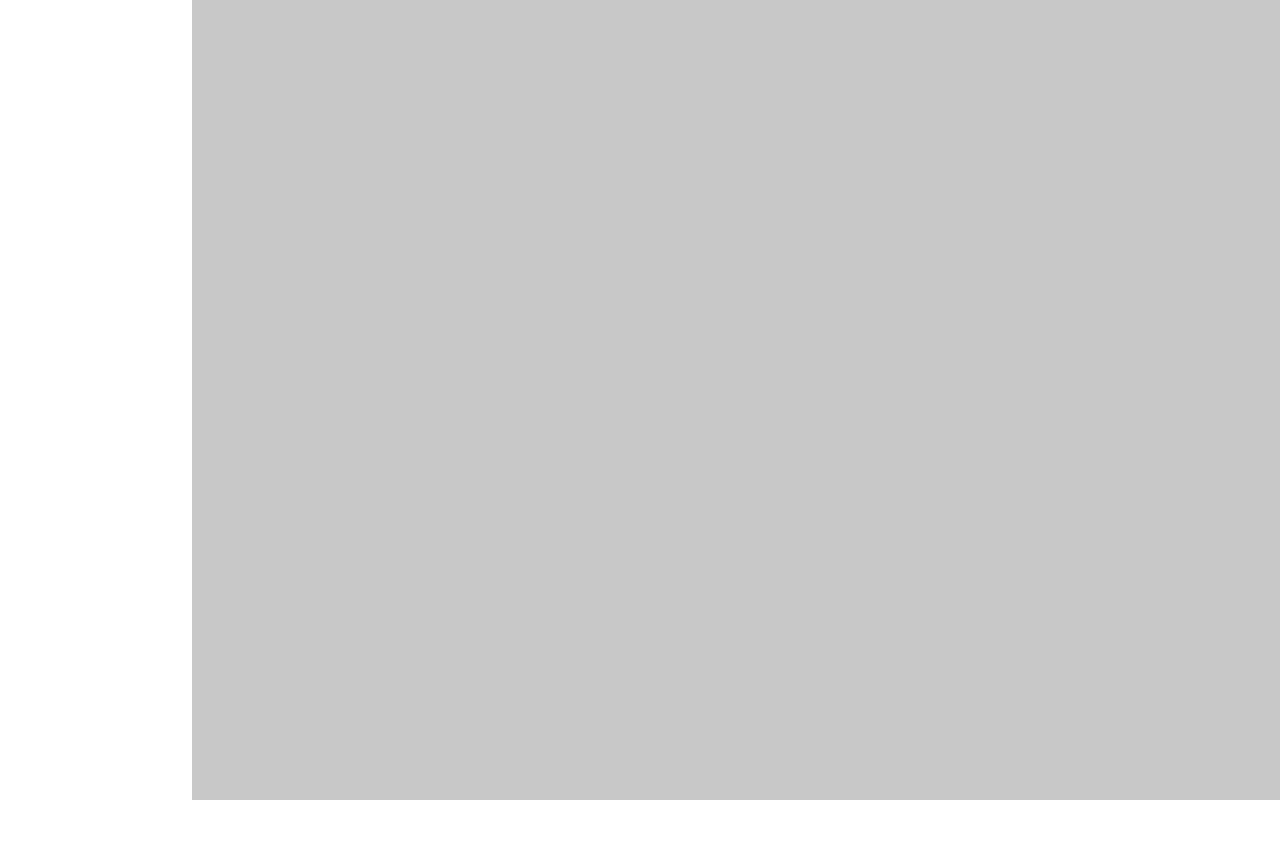
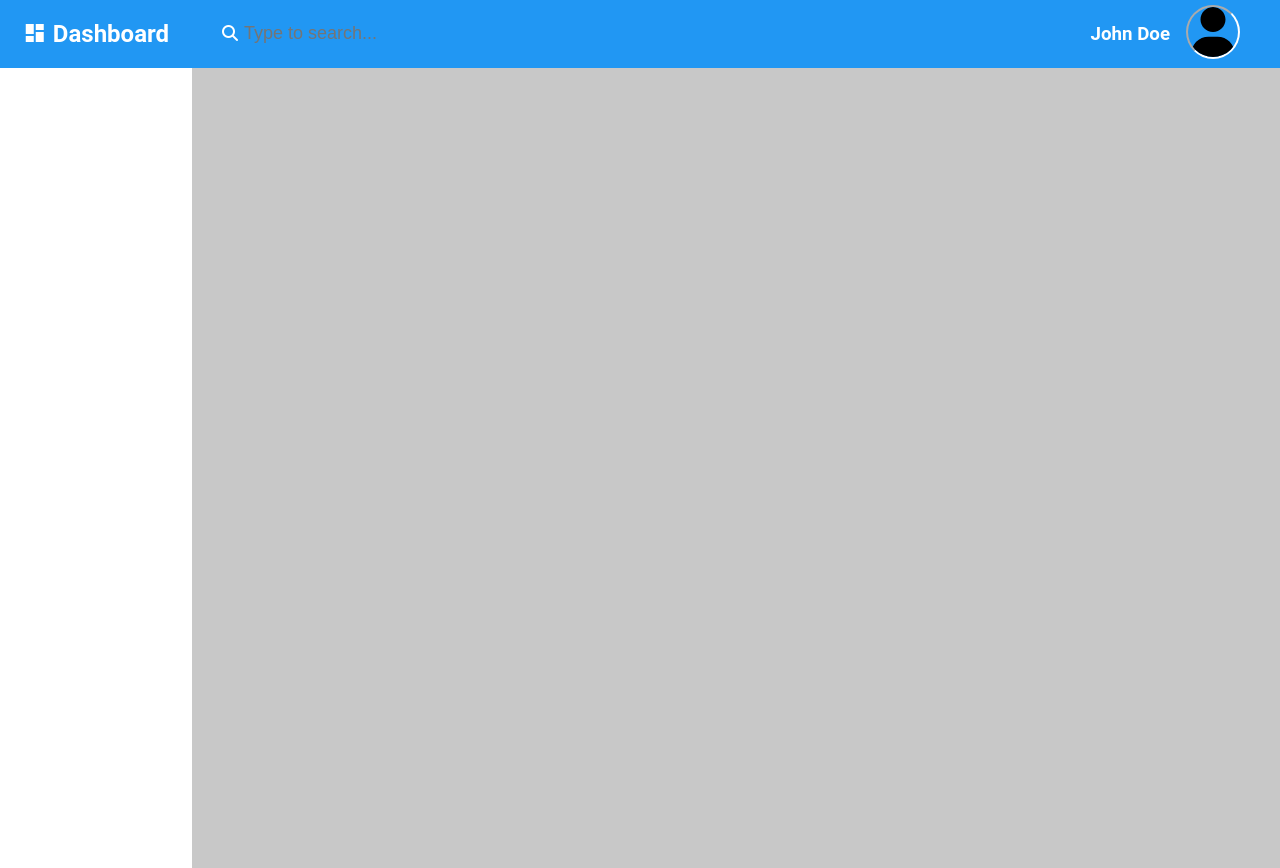
Before and after one commit to LaQuannT/Admin-Dashboard, a plain HTML site: page index.html in a window 1280 px wide. Before the commit the page ends 800 px from the top, so only its background shows below. Drawn offline with Linux system fonts and the light colour scheme; a web font is replaced by a local one.

Commit message:
edited & styled header

```diff
--- a/index.html
+++ b/index.html
@@ -11,7 +11,17 @@
   </head>
   <body>
     <header>
-
+      <h2><span class="mdi mdi-view-dashboard"></span> Dashboard</h2>
+      <div class="searchbar">
+        <form action="#">
+          <i class="fa-solid fa-magnifying-glass"></i>
+          <input type="text" name="" id="search" placeholder="Type to search...">
+        </form>
+      </div>
+      <div class="profile-info">
+        <h3>John Doe</h3>
+        <span><img src="./images/profile photo.svg" id="display-pic"></span>
+      </div>
     </header>
     <div class="grid-container">
       <div class="grid-header"></div>
--- a/style.css
+++ b/style.css
@@ -1,10 +1,65 @@
+@import url('https://fonts.cdnfonts.com/css/roboto');
+
+:root{
+  font-family: 'roboto';
+
+}
+
+
 body{
   margin: 0;
   padding: 0;
 }
-
+/*--styling for all header elements--*/
 header{
   background-color: #2197f3;
+  position: sticky;
+  top: 0;
+  width: 100%;
+  display: grid;
+  grid-template-columns: minmax(150px, 15%) 1fr auto;
+  gap: 30px;
+}
+
+header > h2 {
+  text-align: center;
+  color: white;
+}
+
+.searchbar{
+  box-sizing: border-box;
+  display: flex;
+  align-items: center;
+  color: white;
+}
+
+form{
+  width: 100%;
+}
+
+#search{
+  width: 80%;
+  height: 50px;
+  font-size: large;
+  border: 1px transparent;
+  background-color: #2197f3;
+}
+
+#display-pic{
+  width: 50px;
+  height: 50px;
+  border: 2px inset white;
+  border-radius: 50%;
+  overflow: hidden;
+}
+
+.profile-info{
+  display: flex;
+  color: white;
+  align-items: center;
+  justify-content: flex-end;
+  gap: 16px;
+  padding-right: 40px;
 }
 
 .grid-container{
```
Also changed, not shown: images/profile photo.svg (added).
